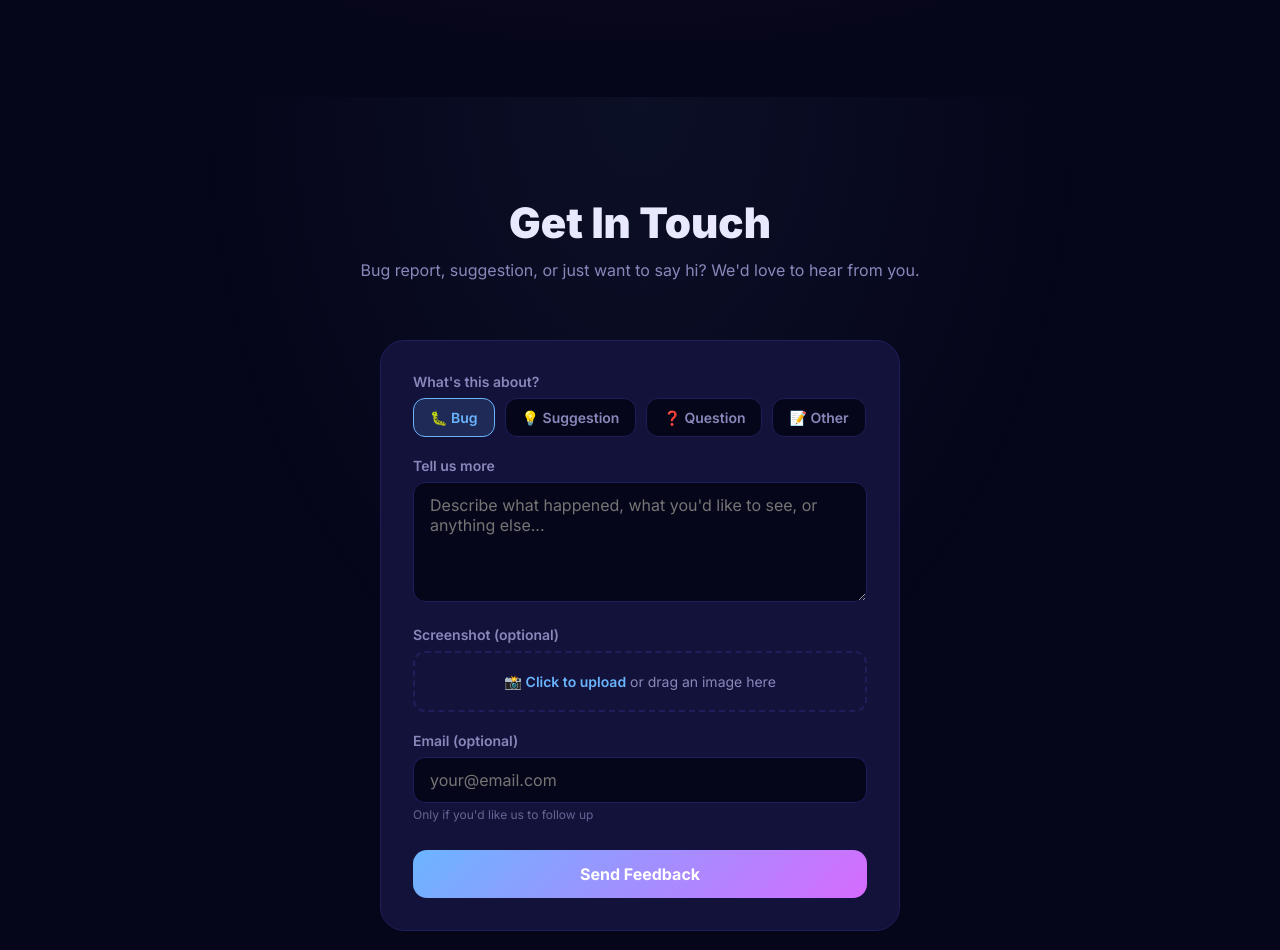
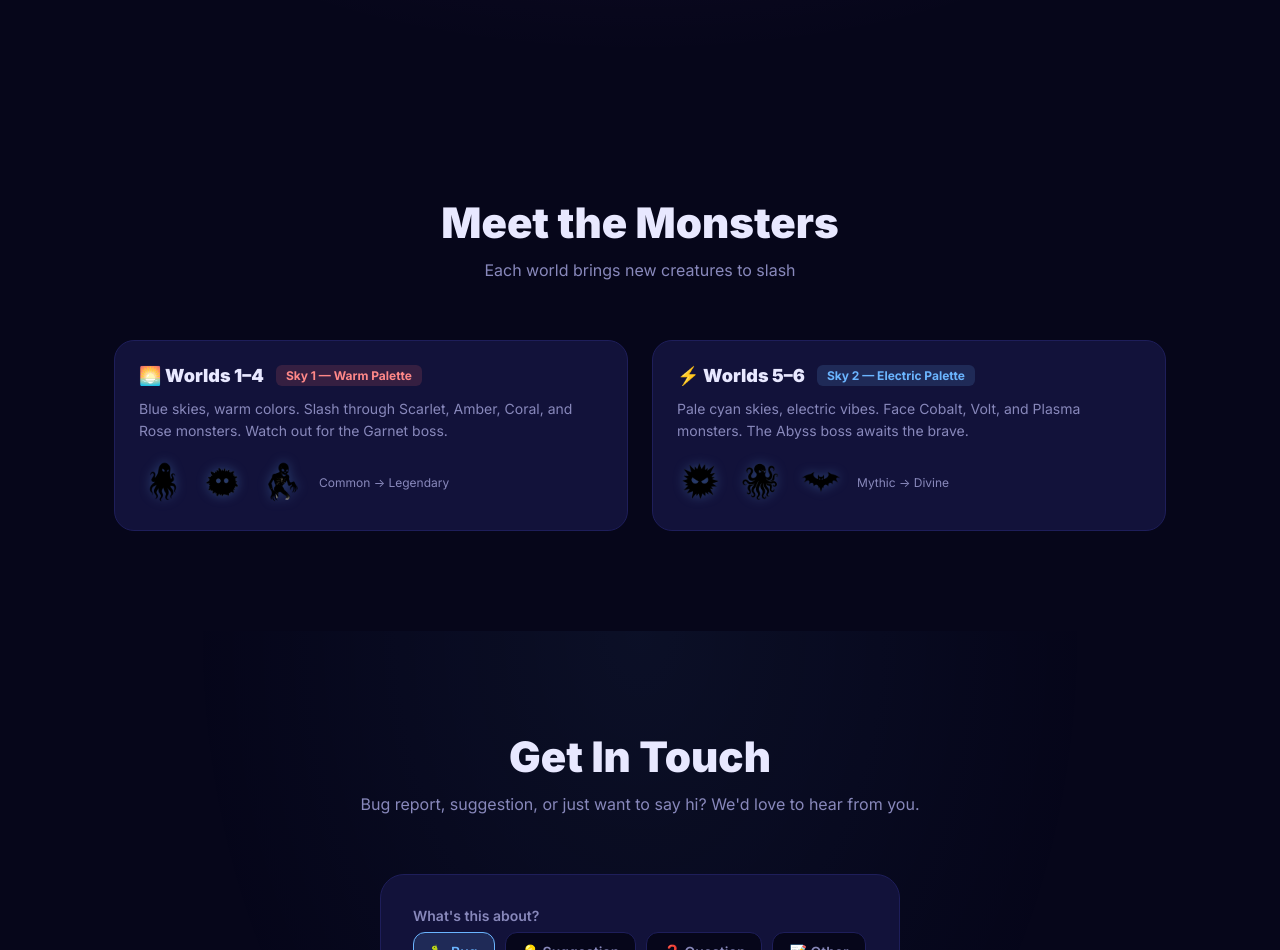
Before and after one commit to littleuyscuti/colorstrike-support, a website: page index.html in a window 1280 px wide. Shown: the part 1850-2800 px from the top of the page. Drawn offline with Linux system fonts and the light colour scheme.

Commit message:
fix nav to only Contact+Updates, add monsters section

```diff
--- a/index.html
+++ b/index.html
@@ -87,6 +87,21 @@
         @keyframes swordFloat { 0%,100% { transform: translateY(0); } 50% { transform: translateY(-10px); } }
         .swords-tagline { margin-top: 40px; font-size: 18px; color: var(--text-dim); font-style: italic; }
 
+
+        /* MONSTERS */
+        .monsters { padding: 100px 24px; max-width: 1100px; margin: 0 auto; }
+        .world-grid { display: grid; grid-template-columns: repeat(auto-fit, minmax(300px, 1fr)); gap: 24px; }
+        .world-card { background: var(--bg-card); border: 1px solid var(--border); border-radius: 20px; padding: 24px; transition: transform 0.3s, border-color 0.3s; }
+        .world-card:hover { transform: translateY(-4px); border-color: var(--cyan); }
+        .world-header { display: flex; align-items: center; gap: 12px; margin-bottom: 12px; }
+        .world-header h3 { font-size: 18px; font-weight: 800; }
+        .world-tag { font-size: 12px; padding: 3px 10px; border-radius: 6px; font-weight: 700; }
+        .tag-sky1 { background: rgba(255,107,107,0.15); color: #ff8888; }
+        .tag-sky2 { background: rgba(107,181,255,0.15); color: var(--cyan); }
+        .world-card p { color: var(--text-dim); font-size: 14px; line-height: 1.6; }
+        .monster-row { display: flex; gap: 12px; margin-top: 16px; align-items: center; }
+        .monster-thumb { width: 48px; height: 48px; object-fit: contain; filter: drop-shadow(0 0 6px rgba(107,181,255,0.3)); }
+        .monster-label { font-size: 12px; color: var(--text-dim); }
         /* CONTACT */
         .contact { padding: 100px 24px; background: radial-gradient(ellipse at 50% 0%, rgba(107,181,255,0.06) 0%, transparent 50%); }
         .contact-card { max-width: 520px; margin: 0 auto; background: var(--bg-card); border: 1px solid var(--border); border-radius: 24px; padding: 32px; }
@@ -131,10 +146,7 @@
             <span>Colors Strike</span>
         </a>
         <ul class="nav-links">
-            <li><a href="#features">Features</a></li>
-            <li><a href="#screenshots">Screenshots</a></li>
-            <li><a href="#contact">Contact</a>
-            <a href="/updates.html">Updates</a></li>
+            <li><a href="#contact">Contact</a></li>
             <li><a href="/updates.html">Updates</a></li>
         </ul>
     </nav>
@@ -190,6 +202,40 @@
         </div>
     </section>
 
+
+    <!-- MONSTERS -->
+    <section class="monsters" id="monsters">
+        <h2 class="section-title">Meet the Monsters</h2>
+        <p class="section-subtitle">Each world brings new creatures to slash</p>
+        <div class="world-grid">
+            <div class="world-card">
+                <div class="world-header">
+                    <h3>🌅 Worlds 1–4</h3>
+                    <span class="world-tag tag-sky1">Sky 1 — Warm Palette</span>
+                </div>
+                <p>Blue skies, warm colors. Slash through Scarlet, Amber, Coral, and Rose monsters. Watch out for the Garnet boss.</p>
+                <div class="monster-row">
+                    <img class="monster-thumb" src="/images/assets/monster-5.png" alt="Monster" loading="lazy">
+                    <img class="monster-thumb" src="/images/assets/monster-4.png" alt="Monster" loading="lazy">
+                    <img class="monster-thumb" src="/images/assets/monster-6.png" alt="Monster" loading="lazy">
+                    <span class="monster-label">Common → Legendary</span>
+                </div>
+            </div>
+            <div class="world-card">
+                <div class="world-header">
+                    <h3>⚡ Worlds 5–6</h3>
+                    <span class="world-tag tag-sky2">Sky 2 — Electric Palette</span>
+                </div>
+                <p>Pale cyan skies, electric vibes. Face Cobalt, Volt, and Plasma monsters. The Abyss boss awaits the brave.</p>
+                <div class="monster-row">
+                    <img class="monster-thumb" src="/images/assets/monster-7.png" alt="Monster" loading="lazy">
+                    <img class="monster-thumb" src="/images/assets/monster-8.png" alt="Monster" loading="lazy">
+                    <img class="monster-thumb" src="/images/assets/monster-bat.png" alt="Monster" loading="lazy">
+                    <span class="monster-label">Mythic → Divine</span>
+                </div>
+            </div>
+        </div>
+    </section>
 
     <section class="contact" id="contact">
         <h2 class="section-title">Get In Touch</h2>
```
